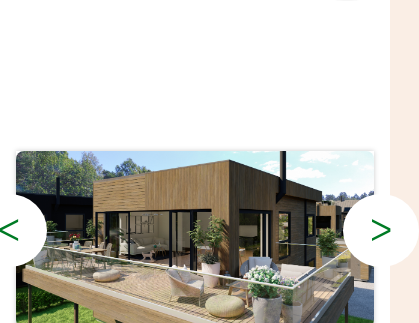
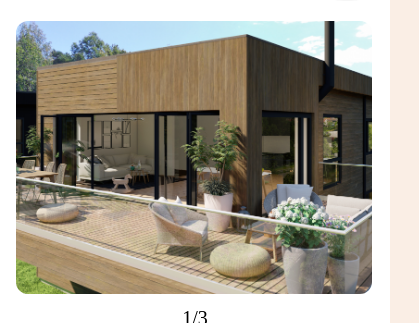
Before and after one commit to yeliseyeva/Odin, a plain HTML site: page projectCard.html in a window 390 px wide. Shown: the part 109-432 px from the top of the page, 419 px wide, since content can reach past the window. Drawn offline with Linux system fonts and the light colour scheme.

Commit message:
carousel-mobile

```diff
--- a/js/carousel.js
+++ b/js/carousel.js
@@ -9,6 +9,10 @@ let imgPosition = 0;
 // Event Listeners
 next.addEventListener('click', nextImg);
 prev.addEventListener('click', prevImg);
+
+imgs.forEach(img => {
+    img.addEventListener('click', nextImg)
+})
 
 // Update Position
 function updatePosition (){
@@ -47,11 +51,3 @@ function prevImg(){
     }
     updatePosition();
 }
-
-// Dot Position
-dots.forEach((dot, dotPosition) => {
-  dot.addEventListener("click", () => {
-    imgPosition = dotPosition
-    updatePosition(dotPosition)
-  })
-})
--- a/sass/projectsPage/carousel.scss
+++ b/sass/projectsPage/carousel.scss
@@ -1,25 +1,34 @@
-
-
-  .carousel-container{
-    position:relative;
-  }
-  .carousel-container{
-    box-shadow: 0 0 5px rgb(204,204,204);;
-  }
-  .carousel-container img{
-  border-radius:.5em;
-  }
-  .hidden{
-    display:none;
-  }
-  .visible{
-    display:block;
-  }
-  .arrow{
-    display:inline;
+.carousel-container {
+  position: relative;
 }
 
-  .prev, .arrow{
+@media screen and (max-width: 767px) {
+  .carousel-img {
+    max-width: 356px;
+    height: 273px;
+    object-fit: cover;
+    border-radius: 12px;
+  }
+}
+
+.hidden {
+  display: none;
+}
+.visible {
+  display: block;
+}
+.arrow {
+  display: inline;
+}
+
+@media screen and (max-width: 767px) {
+  .arrow {
+    display: none;
+  }
+}
+
+.prev,
+.arrow {
   cursor: pointer;
   position: absolute;
   top: 50%;
@@ -27,23 +36,35 @@
   margin: -1.5em -1.5em 0 -1.5em;
 
   padding: 19px 27px;
-    color: #007B25;
+  color: #007b25;
 
   font-size: 30px;
   transition: 0.3s ease;
   border-radius: 50%;
   user-select: none;
-    background-color:#fff;
+  background-color: #fff;
   border-color: #fff;
 }
 .next {
-    right:0 ;
+  right: 0;
 }
-  .prev:hover, .next:hover{
+.prev:hover,
+.next:hover {
   box-shadow: 0 0 5px #fff;
-    border:1px solid #fff;
+  border: 1px solid #fff;
 }
 
-  .carousel-caption{
+.carousel-caption {
+  margin-top: 15px;
   text-align: end;
+
+  font-size: 20px;
+  line-height: 1.36;
 }
+
+@media screen and (max-width: 767px) {
+  .carousel-caption {
+    margin-top: 11px;
+    text-align: center;
+  }
+}
--- a/sass/projectsPage/projectsCard.scss
+++ b/sass/projectsPage/projectsCard.scss
@@ -2,6 +2,12 @@
     padding-top: 130px;
     background-color: #fff;
     width: 100%;
+}
+
+@media screen and (max-width: 767px) {
+    .options-conteiner{
+        padding-top: 0;
+    }
 }
 
 .carousel{
```
Also changed, not shown: projectCard.html (+0 -35 lines), css/carousel.css, css/main.css, css/projectsCard.css, dist/css/carousel.min.css, dist/css/main.min.css, dist/css/projectsCard.min.css, img/project-carousel-mobile.png (added), 6 other files. Lines whose indentation alone changed are shown as unchanged.
